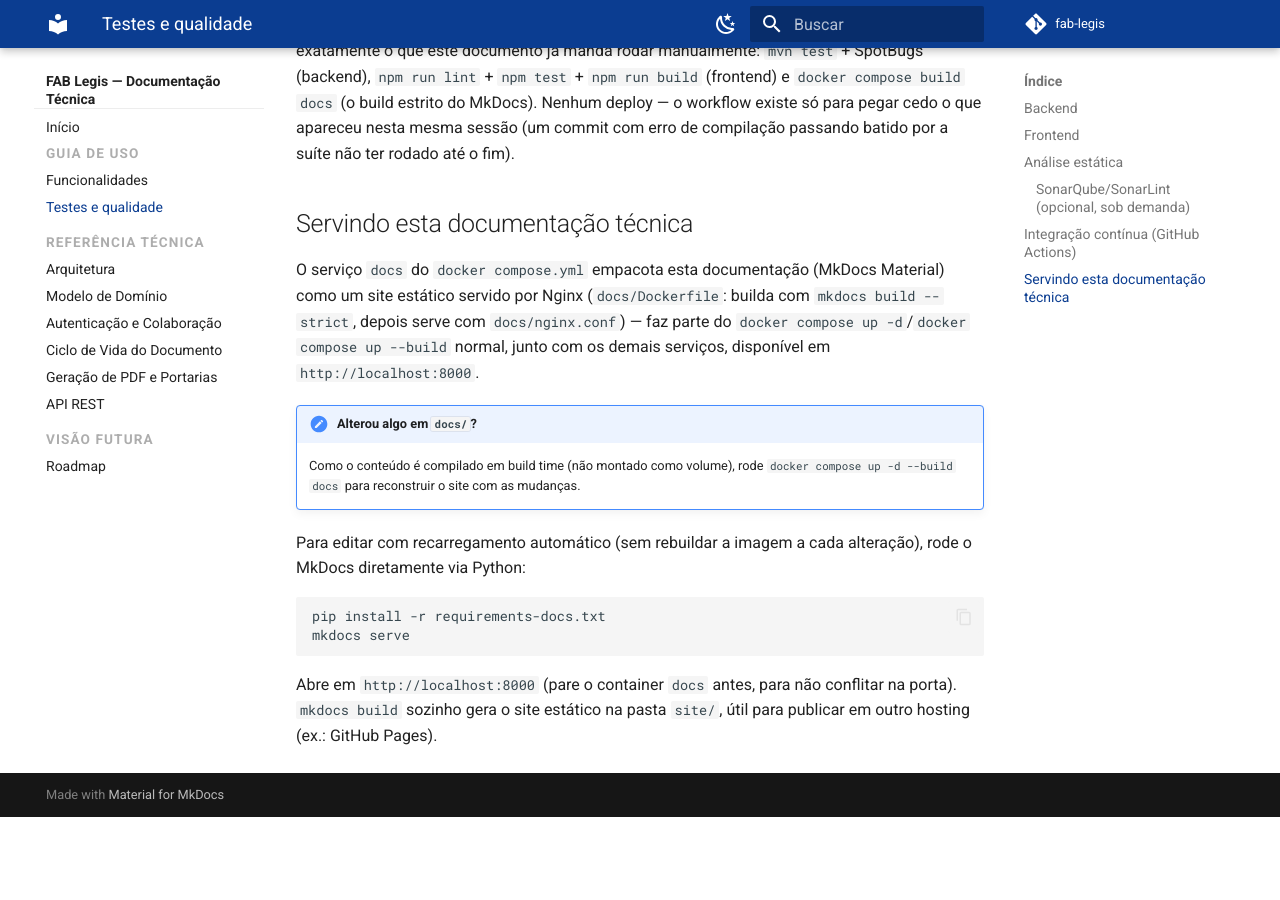
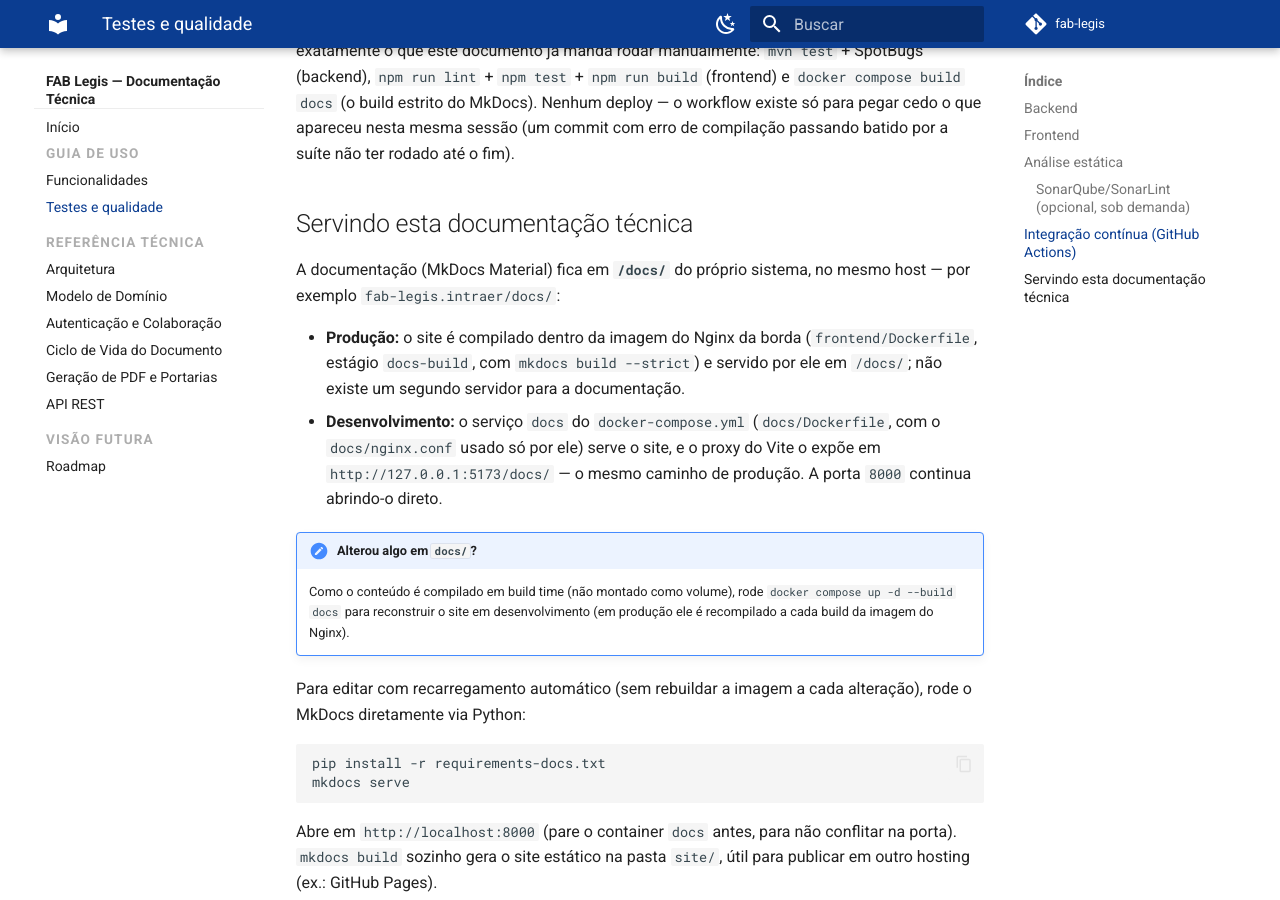
Before and after one commit to danielchipolesch/fab-legis, an MkDocs documentation site: the page built from docs/testes.md, in a window 1280 px wide and 900 px high, scrolled down 2934 px. Built offline with MkDocs 1.6.1 and Material for MkDocs 9.7.7, drawn with Linux system fonts in a browser that asks for light colours; comment, search, counter and statistics services are not loaded; before the commit the page ends 3751 px from its top, so only the background shows below that.

Commit message:
feat(deploy): documentacao servida em /docs/ pelo Nginx da borda (producao) e pelo proxy do Vite (dev), mesmo host do sistema
Co-Authored-By: Claude Sonnet 5.5 <noreply@anthropic.com>

```diff
--- a/docker-compose.yml
+++ b/docker-compose.yml
@@ -115,6 +115,8 @@ services:
       # http://backend:8081 (nome do serviço Docker) porque quem faz essa
       # chamada é o container do frontend, não o navegador do usuário.
       PROXY_BACKEND_TARGET: http://backend:8081
+      # Serviço da documentação (rede do Compose): o Vite o expõe em /docs/, como o Nginx de produção.
+      PROXY_DOCS_TARGET: http://docs:8080
     depends_on:
       backend:
         condition: service_healthy
--- a/docs/testes.md
+++ b/docs/testes.md
@@ -76,10 +76,13 @@ Achados que são **ruído deste projeto**, não defeito: `java:S1135` ("TODO") d
 
 ## Servindo esta documentação técnica
 
-O serviço `docs` do `docker compose.yml` empacota esta documentação (MkDocs Material) como um site estático servido por Nginx (`docs/Dockerfile`: builda com `mkdocs build --strict`, depois serve com `docs/nginx.conf`) — faz parte do `docker compose up -d`/`docker compose up --build` normal, junto com os demais serviços, disponível em `http://localhost:8000`.
+A documentação (MkDocs Material) fica em **`/docs/`** do próprio sistema, no mesmo host — por exemplo `fab-legis.intraer/docs/`:
+
+- **Produção:** o site é compilado dentro da imagem do Nginx da borda (`frontend/Dockerfile`, estágio `docs-build`, com `mkdocs build --strict`) e servido por ele em `/docs/`; não existe um segundo servidor para a documentação.
+- **Desenvolvimento:** o serviço `docs` do `docker-compose.yml` (`docs/Dockerfile`, com o `docs/nginx.conf` usado só por ele) serve o site, e o proxy do Vite o expõe em `http://127.0.0.1:5173/docs/` — o mesmo caminho de produção. A porta `8000` continua abrindo-o direto.
 
 !!! note "Alterou algo em `docs/`?"
-    Como o conteúdo é compilado em build time (não montado como volume), rode `docker compose up -d --build docs` para reconstruir o site com as mudanças.
+    Como o conteúdo é compilado em build time (não montado como volume), rode `docker compose up -d --build docs` para reconstruir o site em desenvolvimento (em produção ele é recompilado a cada build da imagem do Nginx).
 
 Para editar com recarregamento automático (sem rebuildar a imagem a cada alteração), rode o MkDocs diretamente via Python:
 
```
Also changed, not shown: README.md (+3 -2 lines), docs/arquitetura.md (+3 -3 lines), 3 other files.
